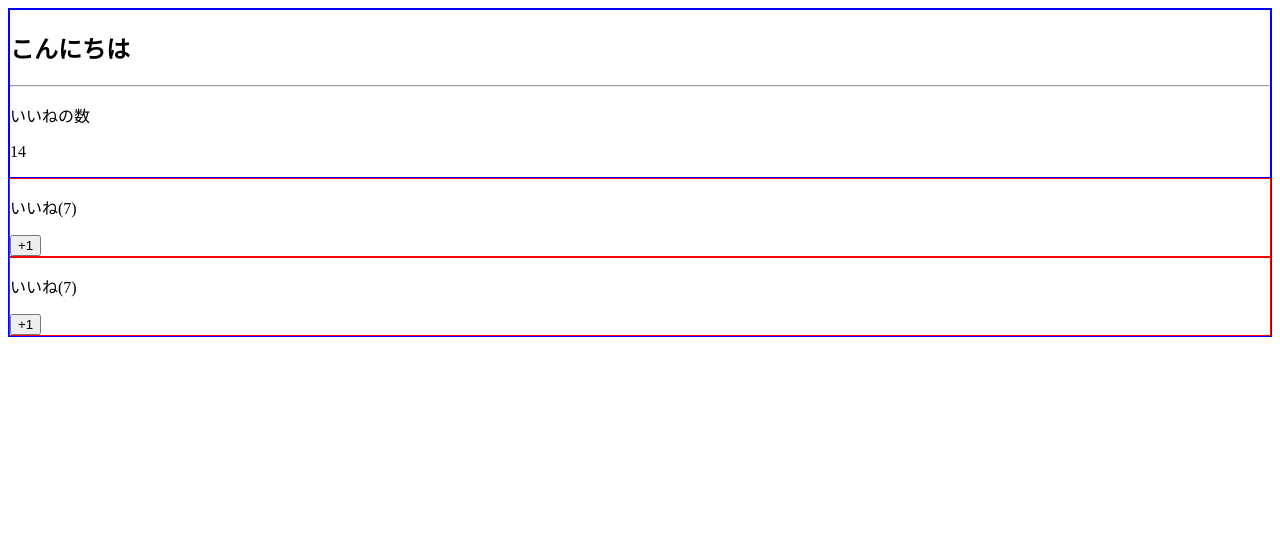
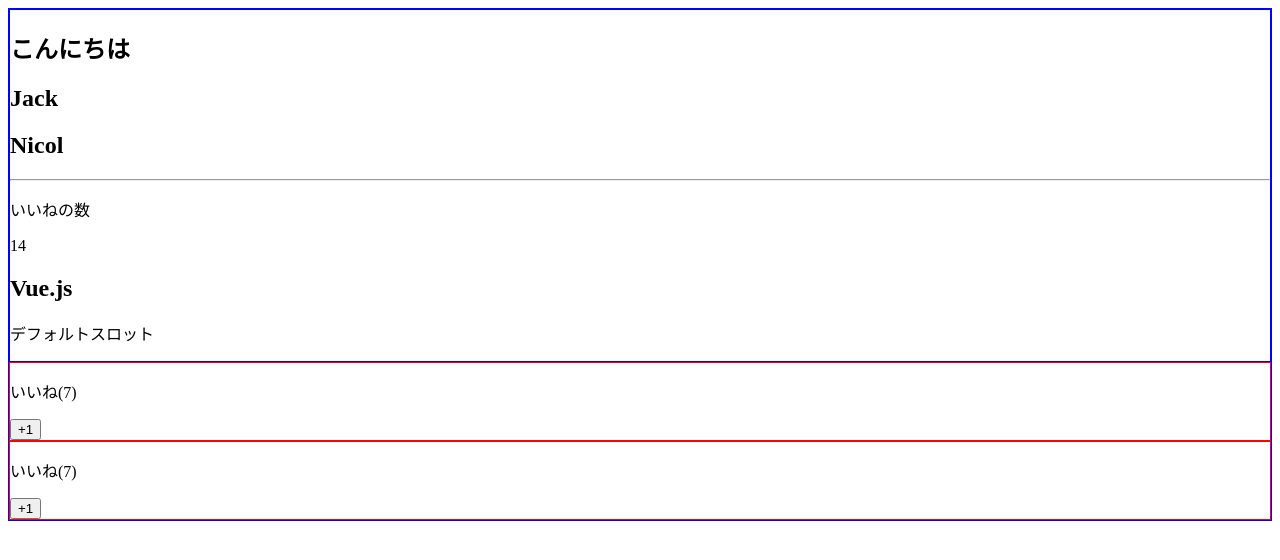
Before and after one commit to k-kudo-hub/vuejs-practice, a Vue app: page / in a window 1280 px wide. Shown: the top 560 px of the page. Built offline with nearby package versions, Linux system fonts and the light colour scheme.

Commit message:
スロットプロパティ

```diff
--- a/src/App.vue
+++ b/src/App.vue
@@ -1,9 +1,13 @@
 <template>
   <div>
     <LikeHeader>
-      <template v-slot:title>
+      <template v-slot:title="slotProps">
         <h2>こんにちは</h2>
+        <h2>{{ slotProps.user.firstName }}</h2>
+        <h2>{{ slotProps.user.lastName }}</h2>
       </template>
+      <h2>Vue.js</h2>
+      <p>デフォルトスロット</p>
       <template v-slot:number>
         <p>{{number}}</p>
       </template>
--- a/src/components/LikeHeader.vue
+++ b/src/components/LikeHeader.vue
@@ -1,15 +1,23 @@
 <template>
   <div>
-    <slot name="title"></slot>
+    <slot name="title" :user="user" text="text"></slot>
     <hr>
     <p>いいねの数</p>
     <slot name="number"></slot>
+    <slot></slot>
   </div>
 </template>
 
 <script>
 export default {
-  props: ["headerText"]
+  data(){
+    return{
+      user: {
+        firstName: 'Jack',
+        lastName: 'Nicol'
+      }
+    }
+  }
 };
 </script>
 
```
